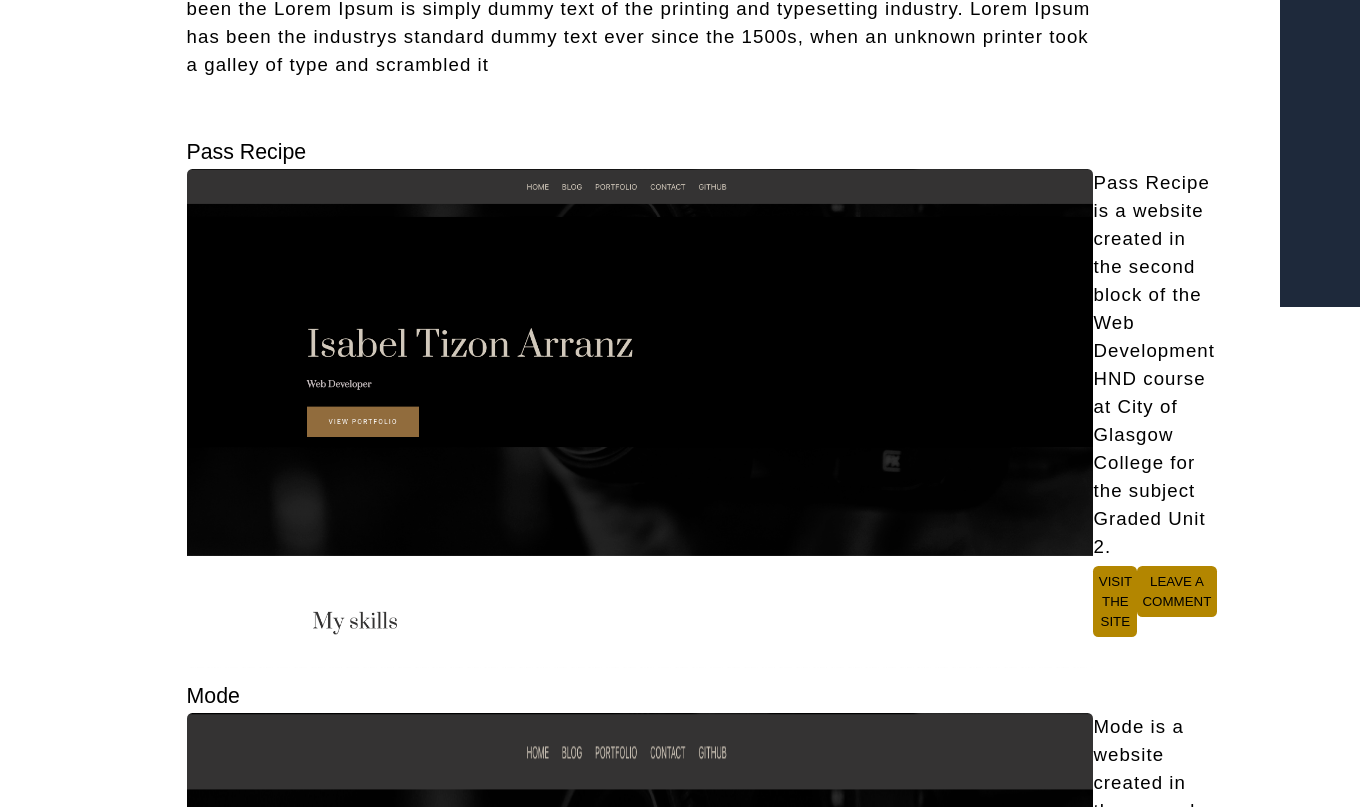
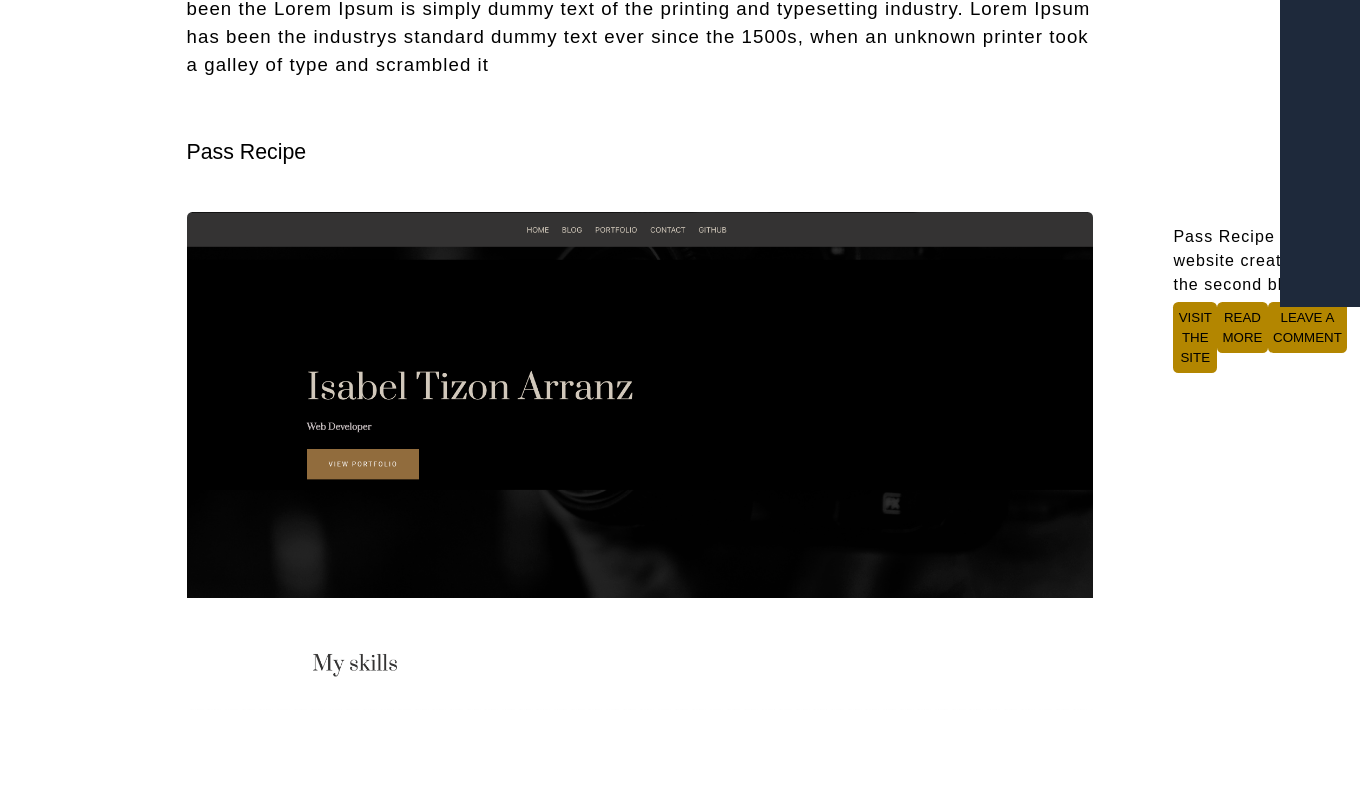
Before and after one commit to IsabelTizon/react-portfolio, a Next.js app: page /projects in a window 1280 px wide. Shown: the part 573-1380 px from the top of the page, 1360 px wide, since content can reach past the window. Built offline with nearby package versions, Linux system fonts and the light colour scheme.

Commit message:
line-clamp installed (npm i @tailwindcss/line-clamp), projects page line-clamp paragraph

```diff
--- a/package.json
+++ b/package.json
@@ -9,6 +9,7 @@
 		"lint": "next lint"
 	},
 	"dependencies": {
+		"@tailwindcss/line-clamp": "^0.4.4",
 		"next": "14.0.3",
 		"react": "^18",
 		"react-dom": "^18",
--- a/src/app/projects/page.js
+++ b/src/app/projects/page.js
@@ -34,22 +34,31 @@ export default function projects() {
 
 			<div className="flex flex-col px-10 md:px-[15rem] lg:px-[25rem] xl:px-[35rem] 2xl:px-[55rem]">
 				{myProjects.map((projectsItem) => (
-					<div className="" key={projectsItem.id}>
-						<h3>{projectsItem.name}</h3>
+					<div className="pb-[16rem]" key={projectsItem.id}>
+						<h3 className="pb-[8rem]">
+							{projectsItem.name}
+						</h3>
 						<div className="flex flex-row">
 							<Image
-								className="h-150 w-full object-containd rounded-t-2xl mb-10"
+								className="h-auto w-full object-containd rounded-t-2xl mb-10"
 								width={300}
 								height={300}
 								src={projectsItem.pic}
 								alt="project picture"
 							/>
-							<div className="">
-								<p>{projectsItem.description}</p>
-								<div className="flex flex-row">
+							<div className="p-10 md:pl-[6rem] lg:pl-[15rem] xl:pl-[15rem] 2xl:pl-[25rem]">
+								<p className="text-[3rem] line-clamp-3">
+									{projectsItem.description}
+								</p>
+								<div className="flex flex-row justify-between">
 									<Link href="/contact">
 										<button className="text-black uppercase mustard p-3 rounded-md">
 											visit the site
+										</button>
+									</Link>
+									<Link href="/contact">
+										<button className="text-black uppercase mustard p-3 rounded-md">
+											read more
 										</button>
 									</Link>
 									<Link
--- a/tailwind.config.js
+++ b/tailwind.config.js
@@ -1,18 +1,19 @@
 /** @type {import('tailwindcss').Config} */
 module.exports = {
 	content: [
-    './src/pages/**/*.{js,ts,jsx,tsx,mdx}',
-    './src/components/**/*.{js,ts,jsx,tsx,mdx}',
-    './src/app/**/*.{js,ts,jsx,tsx,mdx}',
+		"./src/pages/**/*.{js,ts,jsx,tsx,mdx}",
+		"./src/components/**/*.{js,ts,jsx,tsx,mdx}",
+		"./src/app/**/*.{js,ts,jsx,tsx,mdx}",
 	],
 	theme: {
 		extend: {
 			backgroundImage: {
-        'gradient-radial': 'radial-gradient(var(--tw-gradient-stops))',
-        'gradient-conic':
-          'conic-gradient(from 180deg at 50% 50%, var(--tw-gradient-stops))',
+				"gradient-radial":
+					"radial-gradient(var(--tw-gradient-stops))",
+				"gradient-conic":
+					"conic-gradient(from 180deg at 50% 50%, var(--tw-gradient-stops))",
 			},
 		},
 	},
-  plugins: [],
-}
+	plugins: [require("@tailwindcss/line-clamp")],
+};
```
Also changed, not shown: 1 other file (tests, documents, lock files or other folders). Lines whose indentation alone changed are shown as unchanged.
